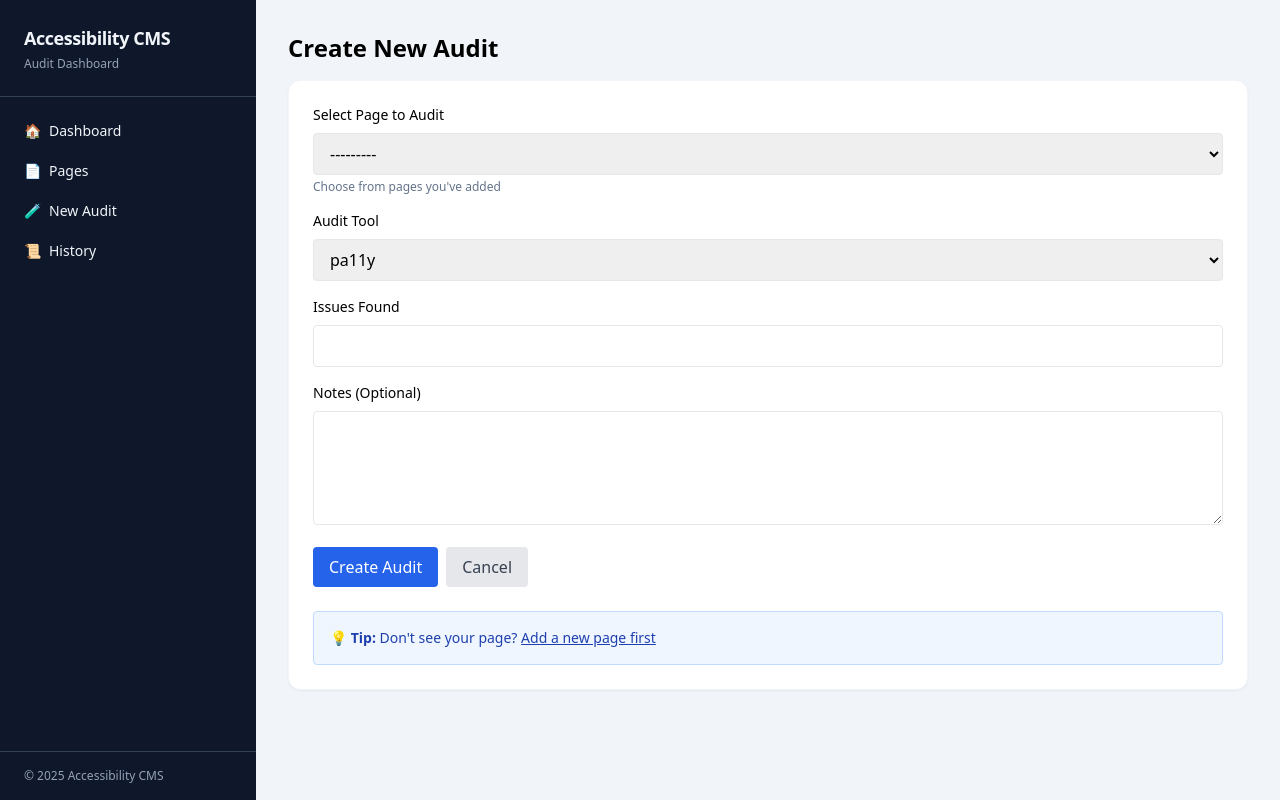
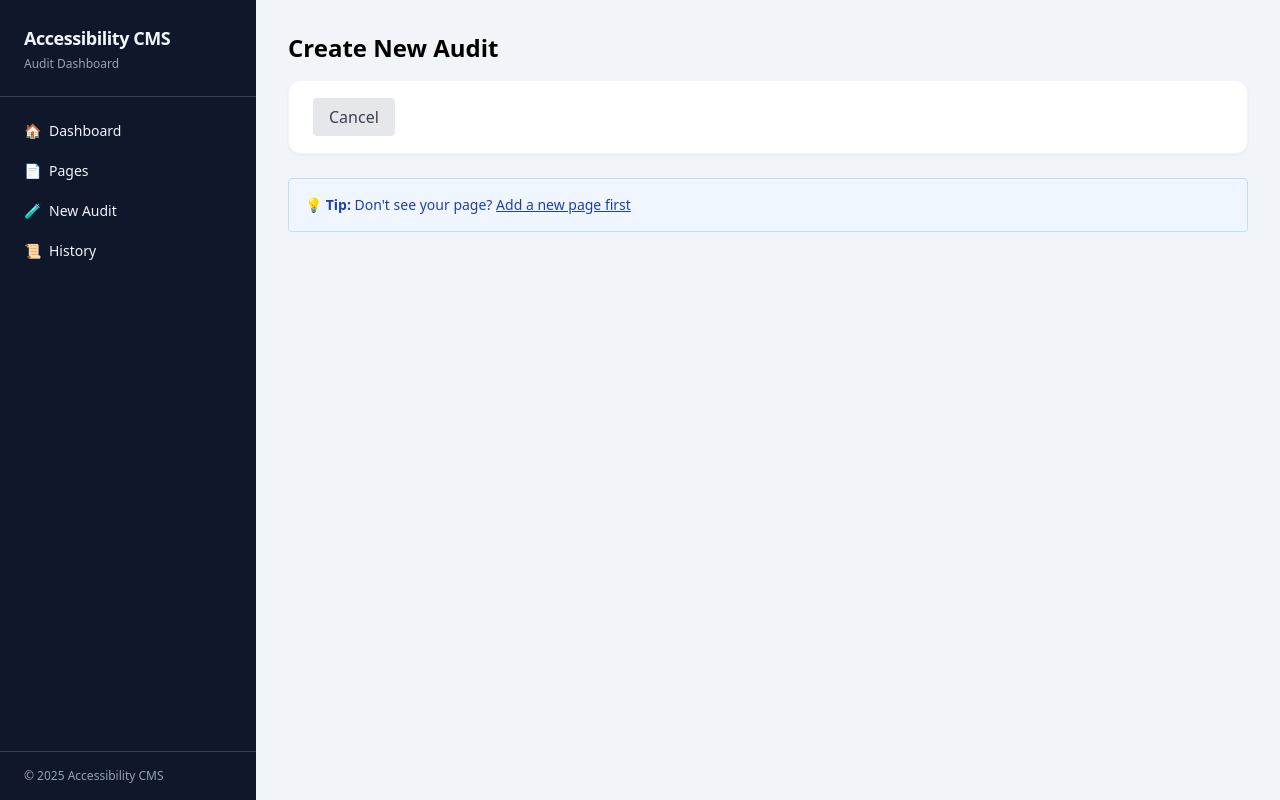
Before and after one commit to Prantik-07/accesibility-audit-tool-ojt, a Django app: page /audits/new/ in a window 1280 px wide. Run offline with Django 5.2, Linux system fonts and the light colour scheme; data that the repository does not hold is empty; some libraries are stand-ins or nearby versions.

Commit message:
refactor: remove issues found field from audit form, will be auto-calculated by pa11y

```diff
--- a/audit/forms.py
+++ b/audit/forms.py
@@ -15,10 +15,9 @@
 class AuditRecordForm(forms.ModelForm):
     class Meta:
         model = AuditRecord
-        fields = ['page', 'tool', 'issues_found', 'notes']
+        fields = ['page', 'tool', 'notes']
         widgets = {
             'page': forms.Select(attrs={'class': 'w-full px-3 py-2 border rounded'}),
             'tool': forms.Select(attrs={'class': 'w-full px-3 py-2 border rounded'}),
-            'issues_found': forms.NumberInput(attrs={'class': 'w-full px-3 py-2 border rounded'}),
             'notes': forms.Textarea(attrs={'class': 'w-full px-3 py-2 border rounded', 'rows': 4}),
         }
--- a/audit/views.py
+++ b/audit/views.py
@@ -49,7 +49,9 @@
     if request.method == "POST":
         form = AuditRecordForm(request.POST)
         if form.is_valid():
-            audit = form.save()
+            audit = form.save(commit=False)
+            audit.issues_found = 0  # Will be updated by pa11y
+            audit.save()
             # Update WebPage summary
             page = audit.page
             page.last_audit = timezone.now()
--- a/templates/audit/new_audit.html
+++ b/templates/audit/new_audit.html
@@ -9,31 +9,6 @@
     <form method="post">
         {% csrf_token %}
 
-        <div class="mb-4">
-            <label class="block text-sm font-medium mb-2">Select Page to Audit</label>
-            {{ form.page }}
-            <p class="text-xs text-slate-500 mt-1">Choose from pages you've added</p>
-        </div>
-
-        <div class="mb-4">
-            <label class="block text-sm font-medium mb-2">Audit Tool</label>
-            {{ form.tool }}
-        </div>
-
-        <div class="mb-4">
-            <label class="block text-sm font-medium mb-2">Issues Found</label>
-            {{ form.issues_found }}
-        </div>
-
-        <div class="mb-4">
-            <label class="block text-sm font-medium mb-2">Notes (Optional)</label>
-            {{ form.notes }}
-        </div>
-
-        <div class="flex gap-2">
-            <button type="submit" class="bg-blue-600 text-white px-4 py-2 rounded hover:bg-blue-700">
-                Create Audit
-            </button>
         <a href="{% url 'audit:history' %}" class="bg-gray-200 text-gray-700 px-4 py-2 rounded hover:bg-gray-300">
             Cancel
         </a>
```
Lines whose indentation alone changed are shown as unchanged.
